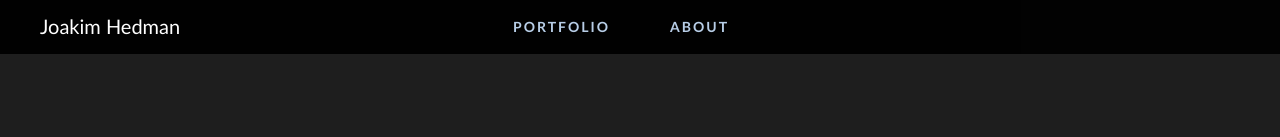
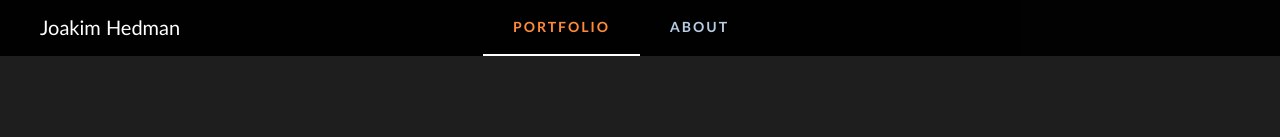
Before and after one commit to zahhibb/Portfolio, a React (Create React App) app: page / in a window 1280 px wide. Shown: the top 137 px of the page. Built offline with nearby package versions, Linux system fonts and the light colour scheme.

Commit message:
added orange text to theme, added active navigation bar highlight

```diff
--- a/src/components/Navigation/desktopNavigation.styled.js
+++ b/src/components/Navigation/desktopNavigation.styled.js
@@ -94,7 +94,7 @@ export const StyledDesktopNav = styled.nav`
         color: ${({ theme }) => theme.lightText};
     }
     .active {
-        color: ${({ theme }) => theme.lightText};
+        color: ${({ theme }) => theme.orangeText};
         border-bottom: 2px solid #fff;
         text-decoration: none;
     }
--- a/src/components/Navigation/navigation.js
+++ b/src/components/Navigation/navigation.js
@@ -1,3 +1,4 @@
+import { NavLink } from "react-router-dom";
 import React, { useState } from "react";
 import { HashLink as Link } from "react-router-hash-link";
 import Burger from "../Burger/burger";
@@ -17,10 +18,10 @@ const Navigation = () => {
         </div>
         <ul>
           <li>
-            <Link to={"/#home"}>PORTFOLIO</Link>
+            <NavLink exact to={"/#home"}>PORTFOLIO</NavLink>
           </li>
           <li>
-            <Link to={"/about#about"}>ABOUT</Link>
+            <NavLink exact to={"/about"}>ABOUT</NavLink>
           </li>
         </ul>
         <div className="nav-socials"></div>
--- a/src/theme.js
+++ b/src/theme.js
@@ -3,6 +3,7 @@ export const theme = {
     navText: 'rgba(203, 227, 255, .9)',
     primaryText: '#ddd',
     lightText: '#fff',
+    orangeText: '#ff8a37',
     mobile: '425px',
     tablet: '768px',
     laptop: '1024px',
```
